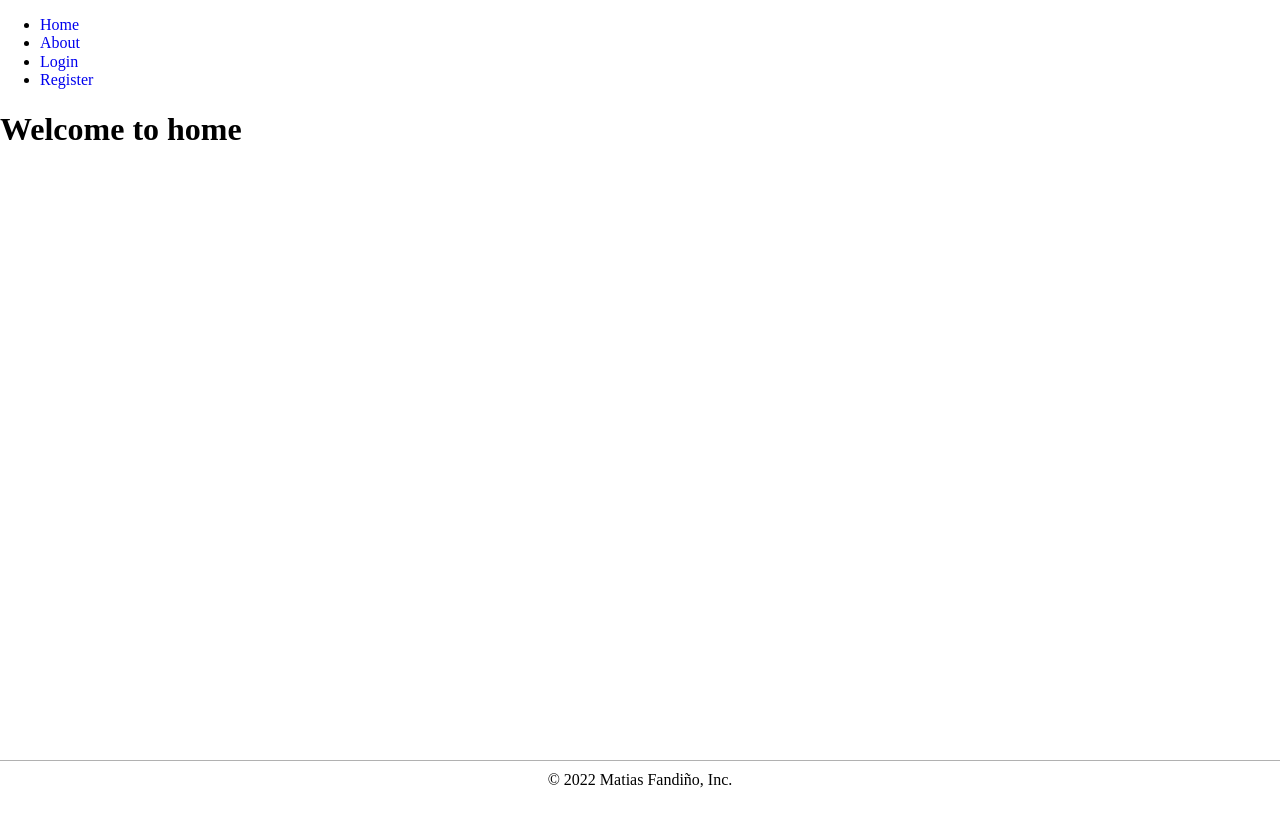
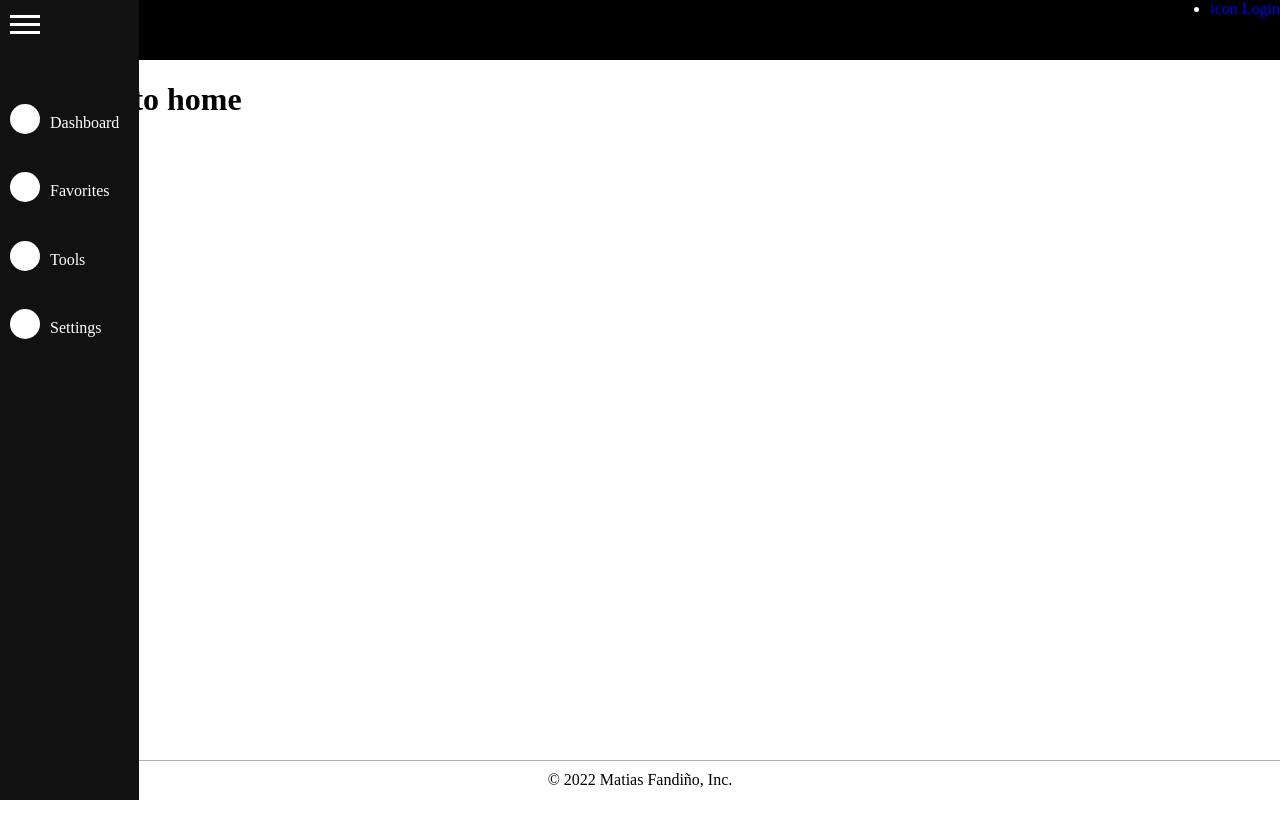
Before and after one commit to matifandy8/Dev-dashboard, a React (Vite) app: page / in a window 1280 px wide. Built offline with nearby package versions, Linux system fonts and the light colour scheme.

Commit message:
add sidebar navpublic

```diff
--- a/src/css/main.css
+++ b/src/css/main.css
@@ -337,6 +337,10 @@ template {
   display: none;
 }
 
+* {
+  margin: 0;
+}
+
 /**
  * Set up a decent box model on the root element
  */
@@ -347,6 +351,8 @@ html {
 }
 
 body {
+  margin: 0;
+  padding: 0;
   height: 100%;
 }
 
@@ -429,6 +435,76 @@ a {
   width: 1px;
 }
 
+.NavPublic {
+  height: 60px;
+  width: 100%;
+  background-color: black;
+  color: white;
+  display: flex;
+  justify-content: flex-end;
+}
+.NavPublic__list {
+  display: none;
+}
+
+/* Small devices (portrait tablets and large phones, 600px and up) */
+/* Medium devices (landscape tablets, 768px and up) */
+@media only screen and (min-width: 768px) {
+  .NavPublic__list {
+    display: flex;
+  }
+}
+/* Large devices (laptops/desktops, 992px and up) */
+.Sidebar {
+  height: 100%;
+  position: fixed;
+  z-index: 1;
+  top: 0;
+  left: 0;
+  background-color: #111;
+  transition: 0.5s;
+  color: white;
+}
+.Sidebar__hamburger {
+  padding-top: 10px;
+  padding-left: 10px;
+}
+.Sidebar__hamburger-line {
+  width: 30px;
+  height: 3px;
+  background-color: white;
+  margin: 5px 0;
+}
+.Sidebar__list {
+  list-style: none;
+  padding-left: 0;
+  margin-top: 60px;
+  margin-bottom: 0;
+  color: white;
+  display: flex;
+  flex-direction: column;
+  justify-content: space-around;
+}
+.Sidebar__item {
+  display: flex;
+  padding: 10px;
+  padding-bottom: 20px;
+}
+.Sidebar__link {
+  color: white;
+  text-decoration: none;
+  padding: 10px;
+}
+.Sidebar__icon {
+  width: 30px;
+  height: 30px;
+  border-radius: 50%;
+  background: white;
+}
+
+/* Small devices (portrait tablets and large phones, 600px and up) */
+/* Medium devices (landscape tablets, 768px and up) */
+/* Large devices (laptops/desktops, 992px and up) */
 footer {
   position: absolute;
   bottom: 0;
--- a/src/layout/navbars/NavPrivate.tsx
+++ b/src/layout/navbars/NavPrivate.tsx
@@ -2,19 +2,13 @@ import React from "react";
 
 const NavPrivate = () => {
   return (
-    <nav>
-      <ul>
-        <li>
-          <a href="/">Home</a>
-        </li>
-        <li>
-          <a href="/">About</a>
-        </li>
-        <li>
-          <a href="/login">Logout</a>
-        </li>
-      </ul>
-    </nav>
+    <nav className="NavPrivate">
+    <ul className="NavPrivate__list">
+      <li className="NavPrivate__item">
+        <a className="NavPrivate__link">Logout</a>
+      </li>
+    </ul>
+  </nav>
   );
 };
 
--- a/src/layout/navbars/NavPublic.tsx
+++ b/src/layout/navbars/NavPublic.tsx
@@ -1,20 +1,13 @@
 import React from "react";
+import Sidebar from "../sidebars/Sidebar";
 
 const NavPublic = () => {
   return (
-    <nav>
-      <ul>
-        <li>
-          <a href="/">Home</a>
-        </li>
-        <li>
-          <a href="/">About</a>
-        </li>
-        <li>
-          <a href="/login">Login</a>
-        </li>
-        <li>
-          <a href="/login">Register</a>
+    <nav className="NavPublic">
+      <Sidebar/>
+      <ul className="NavPublic__list">
+        <li className="NavPublic__item">
+          <a className="NavPublic__link" href="/login"> <span className="NavPublic__link-icon">icon</span> Login</a>
         </li>
       </ul>
     </nav>
--- /dev/null
+++ b/src/layout/sidebars/Sidebar.tsx
@@ -0,0 +1,41 @@
+import React from "react";
+
+const Sidebar = () => {
+  return (
+    <div className="Sidebar">
+      <div className="Sidebar__hamburger">
+        <div className="Sidebar__hamburger-line"></div>
+        <div className="Sidebar__hamburger-line"></div>
+        <div className="Sidebar__hamburger-line"></div>
+      </div>
+      <ul className="Sidebar__list">
+        <li className="Sidebar__item">
+          <div className="Sidebar__icon"></div>
+          <a className="Sidebar__link" href="/dashboard">
+            Dashboard
+          </a>
+        </li>
+        <li className="Sidebar__item">
+          <div className="Sidebar__icon"></div>
+          <a className="Sidebar__link" href="/favorites">
+            Favorites
+          </a>
+        </li>
+        <li className="Sidebar__item">
+          <div className="Sidebar__icon"></div>
+          <a className="Sidebar__link" href="/tools">
+            Tools
+          </a>
+        </li>
+        <li className="Sidebar__item">
+          <div className="Sidebar__icon"></div>
+          <a className="Sidebar__link" href="/settings">
+            Settings
+          </a>
+        </li>
+      </ul>
+    </div>
+  );
+};
+
+export default Sidebar;
--- a/src/stylesheets/base/_base.scss
+++ b/src/stylesheets/base/_base.scss
@@ -3,6 +3,9 @@
 // -----------------------------------------------------------------------------
 @use  '../abstracts/variables';
 
+* {
+  margin: 0;
+}
 /**
  * Set up a decent box model on the root element
  */
@@ -14,7 +17,9 @@ html {
 }
 body{
   // background-color: variables.$bg-color;
-  height: 100%;
+  margin:0;
+  padding:0;
+  height:100%;
 }
 
 /**
--- a/src/stylesheets/layout/_navbar.scss
+++ b/src/stylesheets/layout/_navbar.scss
@@ -2,3 +2,34 @@
 // This file contains all styles related to the Navbar of the site/application.
 // -----------------------------------------------------------------------------
 @use  '../abstracts/variables';
+
+.NavPublic{
+    height: 60px;
+    width: 100%;
+    background-color: black;
+    color: white;
+    display: flex;
+    justify-content: flex-end;
+    &__list{
+        display: none;
+    }
+}
+
+/* Small devices (portrait tablets and large phones, 600px and up) */
+@media only screen and (min-width: 600px) {
+
+}
+
+/* Medium devices (landscape tablets, 768px and up) */
+@media only screen and (min-width: 768px) {
+    .NavPublic{
+        &__list{
+            display: flex;
+        }
+    }
+}
+
+/* Large devices (laptops/desktops, 992px and up) */
+@media only screen and (min-width: 992px) {
+
+}
--- /dev/null
+++ b/src/stylesheets/layout/_sidebar.scss
@@ -0,0 +1,59 @@
+.Sidebar {
+  height: 100%;
+  position: fixed;
+  z-index: 1;
+  top: 0;
+  left: 0;
+  background-color: #111;
+  transition: 0.5s;
+  color: white;
+  &__hamburger {
+    padding-top: 10px;
+    padding-left: 10px;
+    &-line {
+      width: 30px;
+      height: 3px;
+      background-color: white;
+      margin: 5px 0;
+    }
+  }
+  &__list {
+    list-style: none;
+    padding-left: 0;
+    margin-top: 60px;
+    margin-bottom: 0;
+    color: white;
+    display: flex;
+    flex-direction: column;
+    justify-content: space-around;
+  }
+  &__item {
+    display: flex;
+    padding: 10px;
+    padding-bottom: 20px;
+
+  }
+  &__link {
+      color: white;
+      text-decoration: none;
+      padding: 10px;
+    }
+    &__icon {
+      width: 30px;
+      height: 30px;
+      border-radius: 50%;
+      background: white;
+    }
+}
+
+/* Small devices (portrait tablets and large phones, 600px and up) */
+@media only screen and (min-width: 600px) {
+}
+
+/* Medium devices (landscape tablets, 768px and up) */
+@media only screen and (min-width: 768px) {
+}
+
+/* Large devices (laptops/desktops, 992px and up) */
+@media only screen and (min-width: 992px) {
+}
--- a/src/stylesheets/main.scss
+++ b/src/stylesheets/main.scss
@@ -17,6 +17,7 @@
 
 // 4. Layout-related sections
 @use 'layout/navbar';
+@use 'layout/sidebar';
 @use 'layout/footer';
 
 // 5. Components
```
